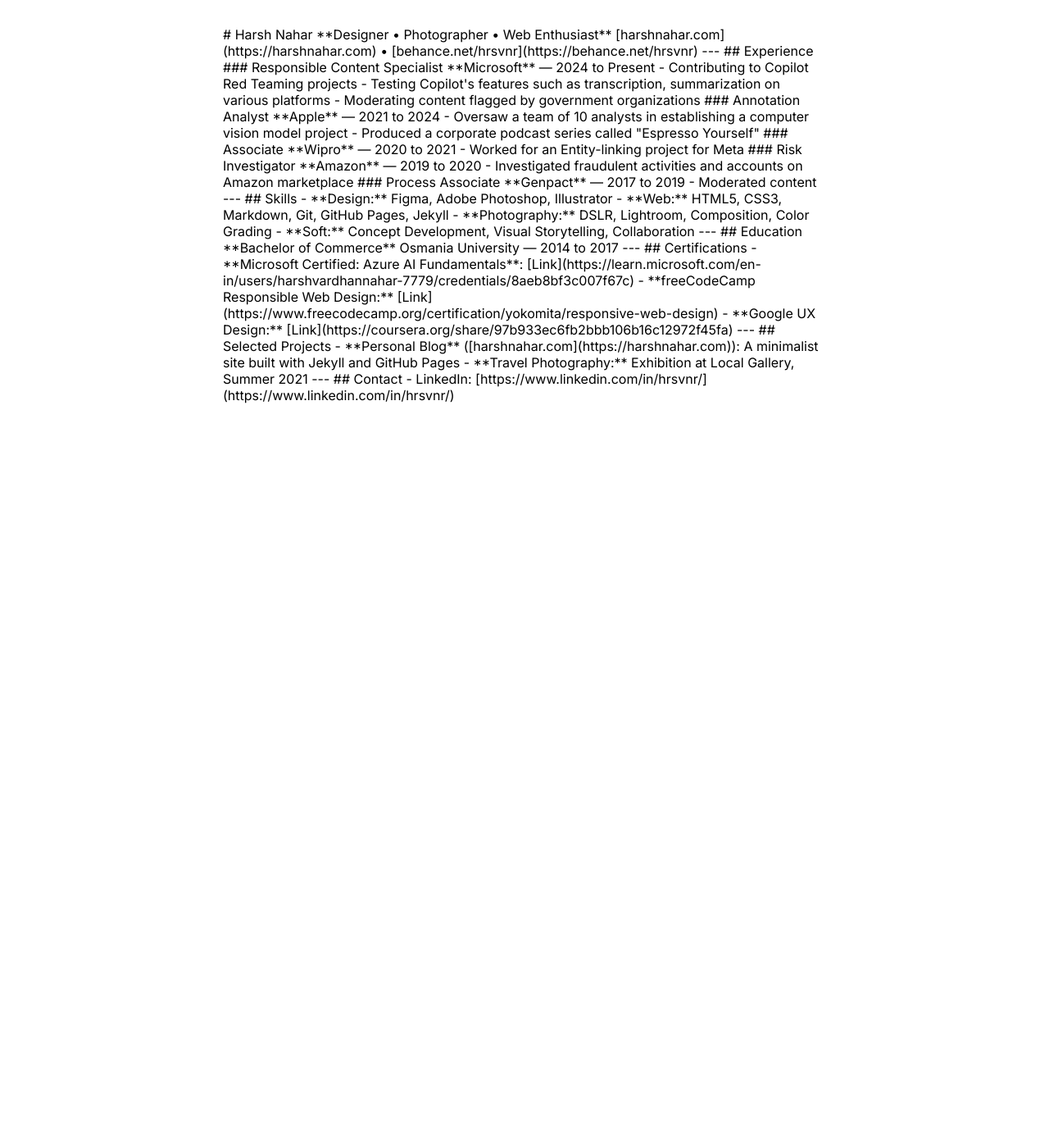
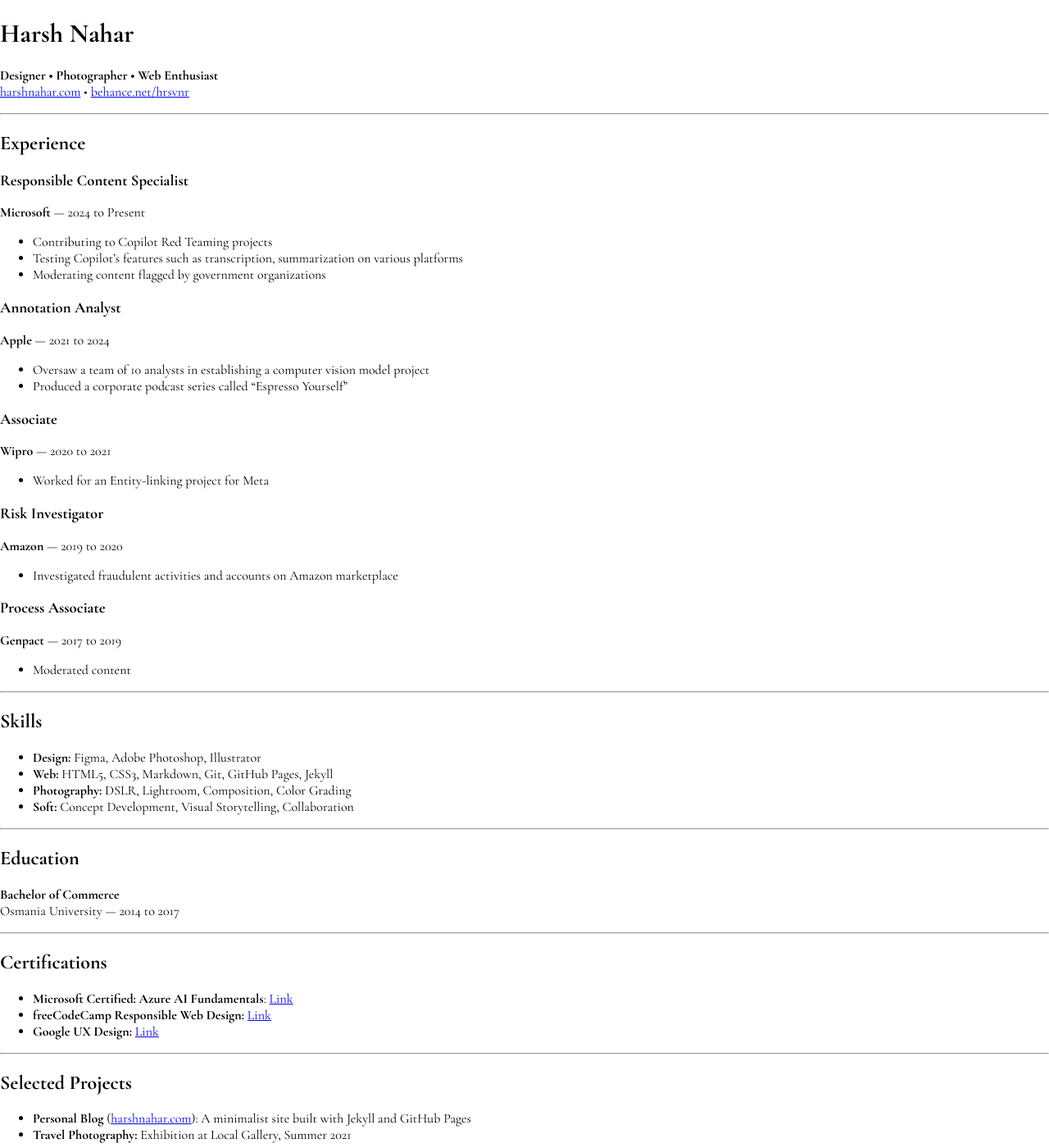
Before and after one commit to harsh-nahar/harsh-nahar.github.io, a Jekyll site: the page built from cv.md, in a window 1280 px wide and 1400 px high. Shown: the whole window at 82% size. Built offline with Jekyll 4.4.1, drawn with Linux system fonts in a browser that asks for light colours; some of the changed text lies outside the part shown.

Commit message:
Update cv.md

```diff
--- a/cv.md
+++ b/cv.md
@@ -6,7 +6,6 @@
 
 <meta name="robots" content="noindex,nofollow">
 
-<div class="container cv-page">
 
 # Harsh Nahar
 
@@ -76,5 +75,3 @@
 ## Contact
 
 - LinkedIn: [https://www.linkedin.com/in/hrsvnr/](https://www.linkedin.com/in/hrsvnr/)
-
-</div>
```
